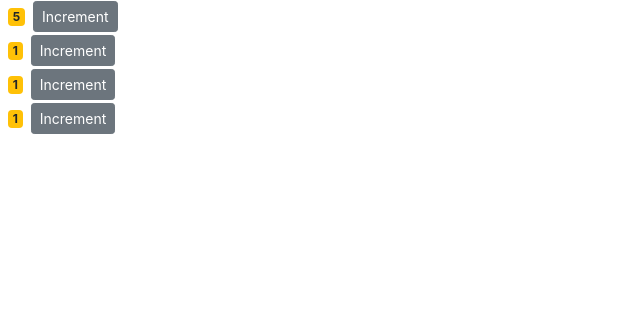
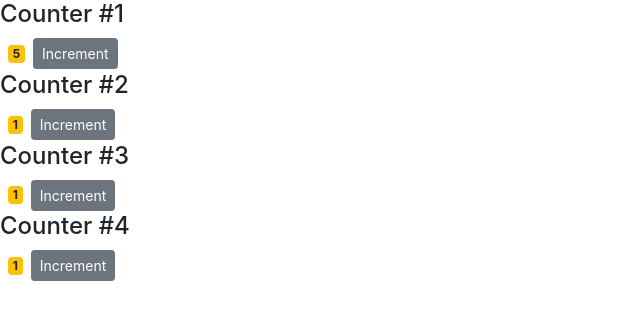
Before and after one commit to priyaesh/Counter-app, a React (Create React App) app: page / in a window 1280 px wide. Shown: the top 320 px of the page, without its empty margins (0-640 px from the left). Built offline with nearby package versions, Linux system fonts and the light colour scheme.

Commit message:
passing children to the component

```diff
--- a/src/Components/Counter.jsx
+++ b/src/Components/Counter.jsx
@@ -15,6 +15,7 @@
 
     return (
       <div>
+        {this.props.children}
         <span className={classes}>{this.formatCount()}</span>
         <button
           onClick={() => this.handleOnClick(5)}
--- a/src/Components/Counters.jsx
+++ b/src/Components/Counters.jsx
@@ -14,7 +14,9 @@
     return (
       <div>
         {this.state.counters.map((counter) => (
-          <Counter key={counter.id} value={counter.value} selected={true} />
+          <Counter key={counter.id} value={counter.value} id={counter.id}>
+            <h4>Counter #{counter.id}</h4>
+          </Counter>
         ))}
       </div>
     );
```
